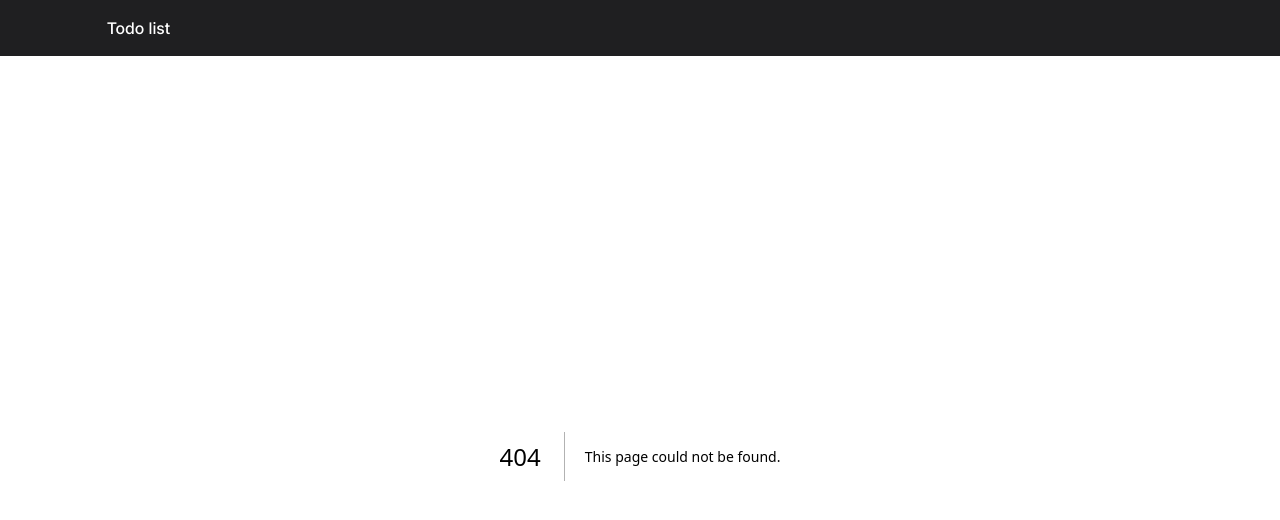
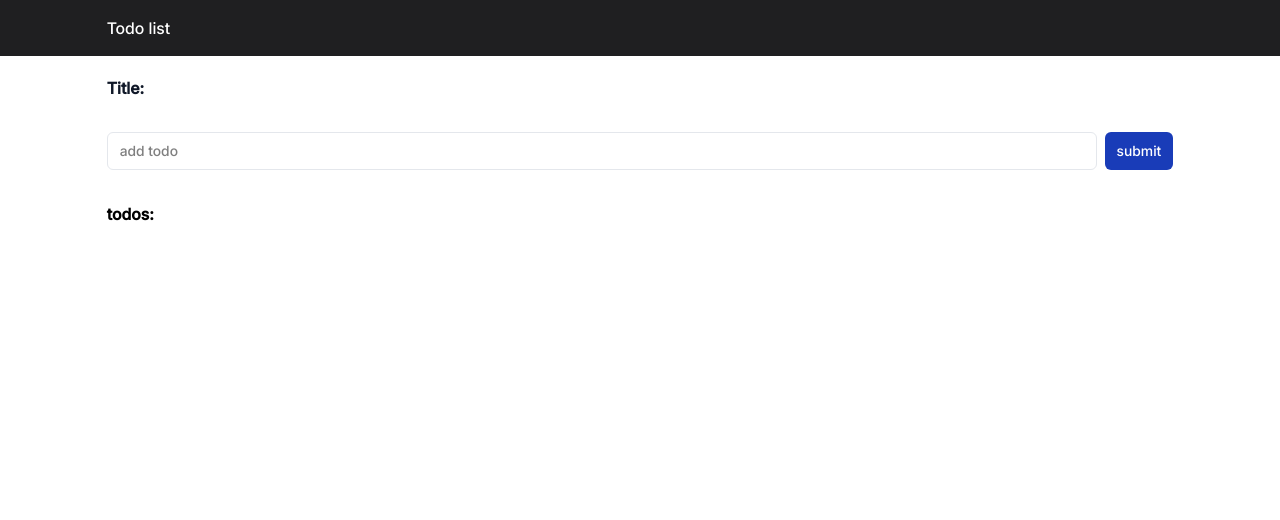
Before and after one commit to ali-sheikhali/todo-list, a Next.js app: page /detail/1 in a window 1280 px wide. Before the commit this address had no page. Shown: the top 520 px of the page. Built offline with nearby package versions, Linux system fonts and the light colour scheme.

Commit message:
feat: impelement todos list

```diff
--- /dev/null
+++ b/app/detail/[id]/page.tsx
@@ -0,0 +1,35 @@
+"use client";
+import AddNewToDo from "@components/detail/AddNewToDo";
+import TodoList from "@components/detail/TodoList";
+import { useParams } from "next/navigation";
+import { useEffect } from "react";
+import { useCartStore } from "store/cartStore";
+import { useTOdoSotre } from "store/todoStore";
+
+export default function TodoDetailPage() {
+  const { carts, loadStorage } = useCartStore();
+  const { loadTodoStorage, getTodoByCartId } = useTOdoSotre();
+  const { id } = useParams();
+
+  useEffect(() => {
+    loadStorage();
+    loadTodoStorage();
+  }, [loadStorage, loadTodoStorage]);
+
+  const currentCart = carts.find((cart) => cart.id === id);
+  if (currentCart)  getTodoByCartId(currentCart.id);
+
+
+  return (
+    <div className="w-10/12 mx-auto flex flex-col gap-8 mt-5">
+      <h3 className="text-primary font-semibold"><strong>Title: </strong> {currentCart?.cartName}</h3>
+      <div>
+        <AddNewToDo cartId={currentCart?.id as string} />
+      </div>
+      <div className="flex flex-col gap-3">
+        <strong>todos:</strong>
+        <TodoList cartId={currentCart?.id as string} />
+      </div>
+    </div>
+  );
+}
--- /dev/null
+++ b/components/detail/AddNewToDo.tsx
@@ -0,0 +1,27 @@
+import { useState } from "react";
+import { useTOdoSotre } from "store/todoStore";
+
+export default function AddNewToDo({cartId}:{cartId:string}) {
+
+      const [text, setText] = useState("");
+
+    const {addTodo} = useTOdoSotre()
+
+    const handleFormSubmit = (e: React.FormEvent)=>{
+        e.preventDefault()
+        if(text.trim()=== "") return
+        addTodo(text, cartId)
+        setText("")
+    }
+  return (
+    <form action="" onSubmit={handleFormSubmit} className="flex gap-2">
+      <input
+        type="text"
+        placeholder="add todo"
+        className="w-full text-sm px-3 py-2 border border-stroke-primary rounded-md focus:outline-0"
+        onChange={(e)=>setText(e.target.value)}
+      />
+      <button type="submit" className="bg-blue-800 text-sm rounded-md text-white px-3 py-2">submit</button>
+    </form>
+  );
+}
--- /dev/null
+++ b/components/detail/TodoList.tsx
@@ -0,0 +1,27 @@
+import { useEffect } from "react";
+import { useTOdoSotre } from "store/todoStore";
+
+export default function TodoList({ cartId }: { cartId: string }) {
+  const { getTodoByCartId, loadTodoStorage , doneTodo } = useTOdoSotre();
+
+  useEffect(() => {
+    loadTodoStorage();
+  }, [loadTodoStorage]);
+
+  const todoItems = getTodoByCartId(cartId);
+
+  return (
+    <div className="mt-4 flex flex-col gap-3">
+      {todoItems.map((todo) => (
+        <div
+          key={todo.id}
+          className="flex items-center gap-2 py-1 cursor-pointer accent-primary"
+            onClick={() => doneTodo(todo.id)}
+        >
+          <input type="checkbox" checked={todo.done} readOnly />
+          <span className={todo.done ? "line-through" : ""}>{todo.text}</span>
+        </div>
+      ))}
+    </div>
+  );
+}
--- a/components/homePage/ShowLists.tsx
+++ b/components/homePage/ShowLists.tsx
@@ -5,6 +5,7 @@ import trashIcon from "public/icons/trash.svg";
 import Image from "next/image";
 import AddNewCard from "./AddNewCard";
 import { useCartStore } from "store/cartStore";
+import Link from "next/link";
 
 export default function ShowLists() {
   const { lists, loadFromStorage, removeList } = useListsStore();
@@ -47,9 +48,11 @@ export default function ShowLists() {
                 {listCarts.length > 0 &&
                   listCarts.map((cart) => (
                     <div key={cart.id}>
+                      <Link href={`/detail/${cart.id}`}>
                       <p className="flex gap-1 py-2 px-3 cursor-pointer bg-gray-800 rounded-md hover:bg-gray-600">
                         {cart.cartName}
                       </p>
+                    </Link>
                     </div>
                   ))}
               </div>
--- /dev/null
+++ b/store/todoStore.ts
@@ -0,0 +1,47 @@
+import { create } from "zustand";
+import { v4 as uuidv4 } from "uuid";
+
+interface Todo {
+  id: string;
+  text: string;
+  cartId: string;
+  done: boolean;
+}
+
+interface TodoStore {
+  todos: Todo[];
+  addTodo: (text: string, cartId: string) => void;
+  loadTodoStorage: () => void;
+  getTodoByCartId: (cartId: string) => Todo[];
+  doneTodo: (todoId: string) => void;
+}
+
+export const useTOdoSotre = create<TodoStore>((set, get) => ({
+  todos: [],
+  addTodo: (text, cartId) => {
+    const currentTodos = get().todos;
+    const newTodo = {
+      id: uuidv4(),
+      text: text,
+      cartId: cartId,
+      done: false,
+    };
+    const updated = [...currentTodos, newTodo];
+    set({ todos: updated });
+    localStorage.setItem("todos", JSON.stringify(updated));
+  },
+  loadTodoStorage: () => {
+    const stored = JSON.parse(localStorage.getItem("todos") || "[]");
+    set({ todos: stored });
+  },
+  getTodoByCartId: (cartId) => {
+    return get().todos.filter((todo) => todo.cartId === cartId);
+  },
+  doneTodo: (todoId) => {
+    const updated = get().todos.map((todo) =>
+      todo.id === todoId ? { ...todo, done: !todo.done } : todo
+    );
+    set({ todos: updated });
+    localStorage.setItem("todos", JSON.stringify(updated));
+  },
+}));
```
